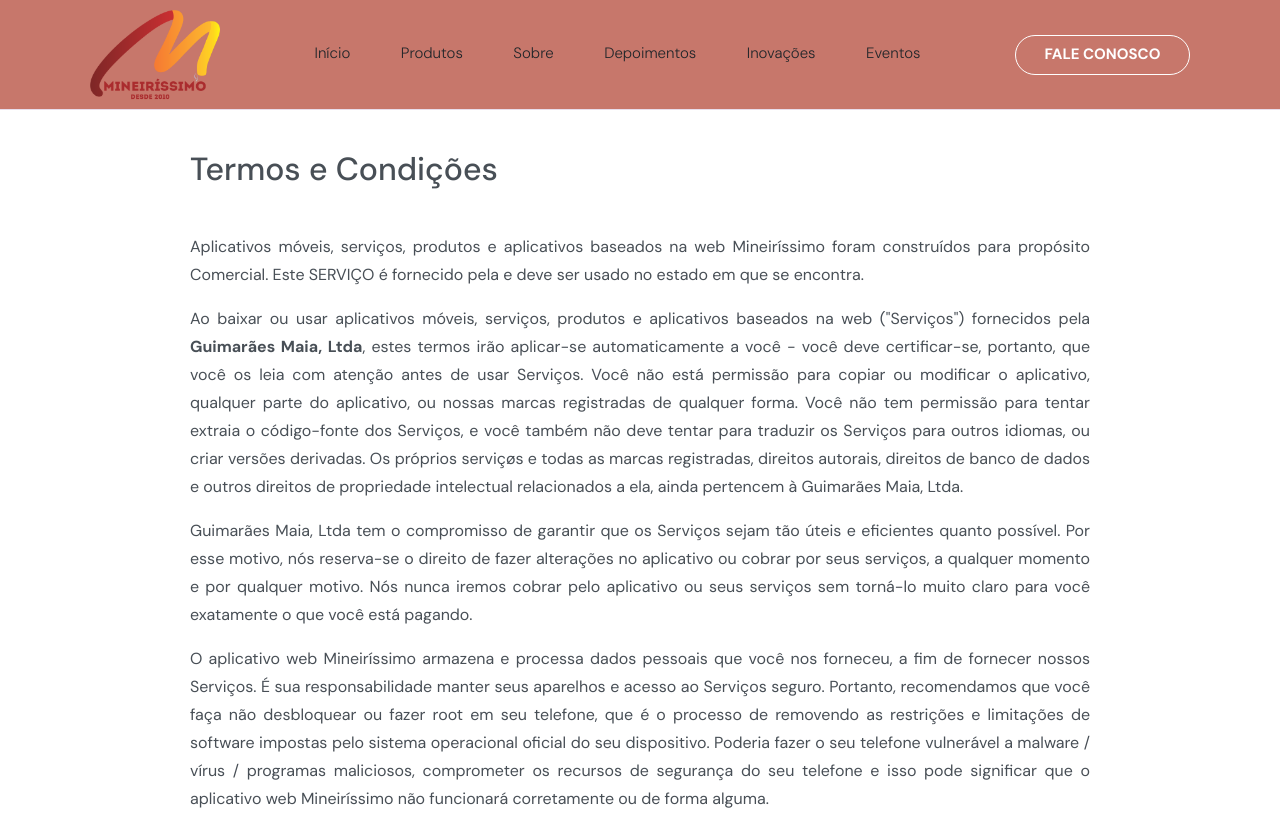
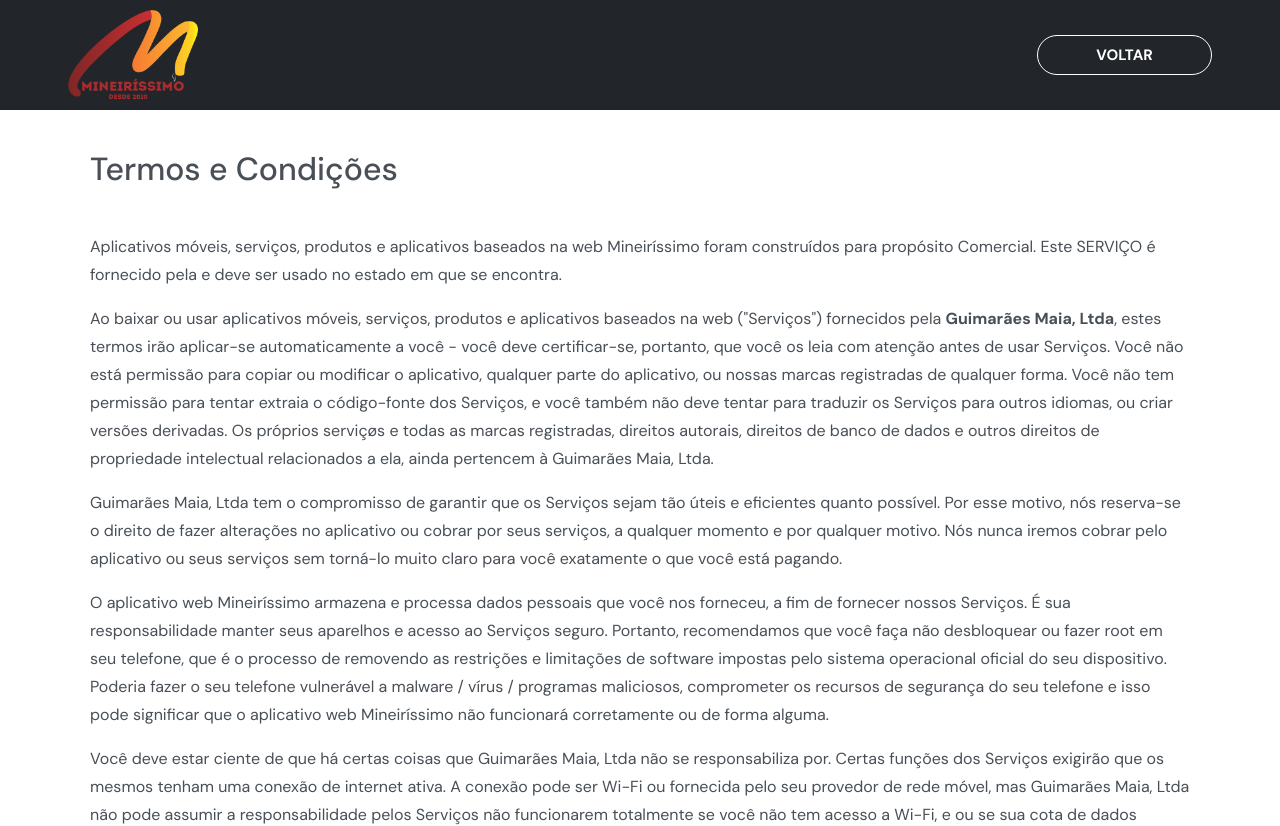
Before and after one commit to HenriquedaFonte/mineirissimo, a Next.js app: page /termos_e_condicoes in a window 1280 px wide. Shown: the top 826 px of the page. Built offline with nearby package versions, Linux system fonts and the light colour scheme.

Commit message:
fix: legal pages width and header component

```diff
--- /dev/null
+++ b/src/components/Header/baseHeader.js
@@ -0,0 +1,28 @@
+import PropTypes from "prop-types";
+
+import styles from "./header.module.scss";
+
+import capitalize from "utils/capitalize";
+
+export function BaseHeader({ children, size = "large", dark = "inactive" }) {
+  const sizeClass = size;
+  const sizeClassName = styles[sizeClass];
+
+  const darkClass = `dark${capitalize(dark)}`;
+  const darkClassName = styles[darkClass];
+
+  return (
+    <div className={`${styles.header} ${sizeClassName} ${darkClassName}`}>
+      <div className={`${styles.container} container`}>
+        <div className="row align-items-center justify-content-between">
+          {children}
+        </div>
+      </div>
+    </div>
+  );
+}
+
+BaseHeader.propTypes = {
+  size: PropTypes.oneOf(["small", "medium", "large"]),
+  dark: PropTypes.oneOf(["active", "inactive"]),
+};
--- a/src/components/Header/header.module.scss
+++ b/src/components/Header/header.module.scss
@@ -4,12 +4,37 @@
   max-width: 100%;
   height: 110px;
 
-  display: flex;
+  display: grid;
+}
 
+.container {
+  padding: 10px;
+}
+
+// Dark options
+.darkActive {
+  background: $color--blue-dark;
+}
+
+.darkInactive {
   background: $color--primary-light;
 
   border-bottom: solid 1px $color--gray-2;
 }
+
+// Size classes
+.large {
+  height: 110px;
+}
+
+.medium {
+  height: 80px;
+}
+
+.small {
+  height: 58px;
+}
+//----------------------
 
 .navbarContainer {
   width: 1100px;
@@ -125,3 +150,9 @@
 .headerButton {
   color: $color--white;
 }
+
+.link {
+  text-decoration: none;
+
+  color: $color--white;
+}
--- a/src/components/Header/index.js
+++ b/src/components/Header/index.js
@@ -6,13 +6,31 @@ import { RxHamburgerMenu } from "react-icons/rx";
 import Logo from "../../assets/icons/logo.png";
 import styles from "./header.module.scss";
 import { SecondaryButton } from "components/Buttons";
+import { BaseHeader } from "./baseHeader";
 
-export function Header() {
+export function Header({ size, dark }) {
   const [active, setActive] = useState(false);
 
   return (
-    <div className={`${styles.header} container`}>
-      <div className={`${styles.navbarContainer} row align-items-center`}>
+    <BaseHeader size={size} dark={dark}>
+      {dark === "active" ? (
+        <>
+          <Link className={styles.headerLogoContainer} href={"/"}>
+            <Image
+              className={styles.logo}
+              src={Logo}
+              alt="logo da Mineirissimo"
+            />
+          </Link>
+
+          <SecondaryButton className={styles.headerButton} size="small">
+            <Link className={styles.link} href="/">
+              voltar
+            </Link>
+          </SecondaryButton>
+        </>
+      ) : (
+        <>
           <Link className={styles.headerLogoContainer} href={"/"}>
             <Image
               className={styles.logo}
@@ -68,7 +86,8 @@ export function Header() {
           <SecondaryButton className={styles.headerButton} size="small">
             Fale conosco
           </SecondaryButton>
-      </div>
-    </div>
+        </>
+      )}
+    </BaseHeader>
   );
 }
--- a/src/components/PrivacyPolicy/privacyPolicy.module.scss
+++ b/src/components/PrivacyPolicy/privacyPolicy.module.scss
@@ -1,12 +1,10 @@
 @import "../../styles/partials/colors";
 
 .content {
-  width: 900px;
+  width: 1100px;
 
   margin: 0 auto;
   padding: 35px 0;
-
-  text-align: justify;
 }
 
 .title {
--- a/src/components/TermsAndConditions/termsAndConditions.module.scss
+++ b/src/components/TermsAndConditions/termsAndConditions.module.scss
@@ -1,12 +1,10 @@
 @import "../../styles/partials/colors";
 
 .content {
-  width: 900px;
+  width: 1100px;
 
   margin: 0 auto;
   padding: 35px 0;
-
-  text-align: justify;
 }
 
 .title {
--- a/src/pages/politicas_de_privacidade.js
+++ b/src/pages/politicas_de_privacidade.js
@@ -16,7 +16,7 @@ export default function PrivacyPolicy() {
         <link rel="icon" href="/favicons/logo_nova.ico" />
       </Head>
       <main>
-        <Header />
+        <Header dark={"active"} size={"large"} />
         <_PrivacyPolicy />
       </main>
     </>
--- a/src/pages/termos_e_condicoes.js
+++ b/src/pages/termos_e_condicoes.js
@@ -16,7 +16,7 @@ export default function TermsAndConditions() {
         <link rel="icon" href="/favicons/logo_nova.ico" />
       </Head>
       <main>
-        <Header />
+        <Header dark={"active"} size={"large"} />
         <_TermsAndConditions />
       </main>
     </>
```
Also changed, not shown: src/components/PrivacyPolicy/index.js (+2 -5 lines). Lines whose indentation alone changed are shown as unchanged.
